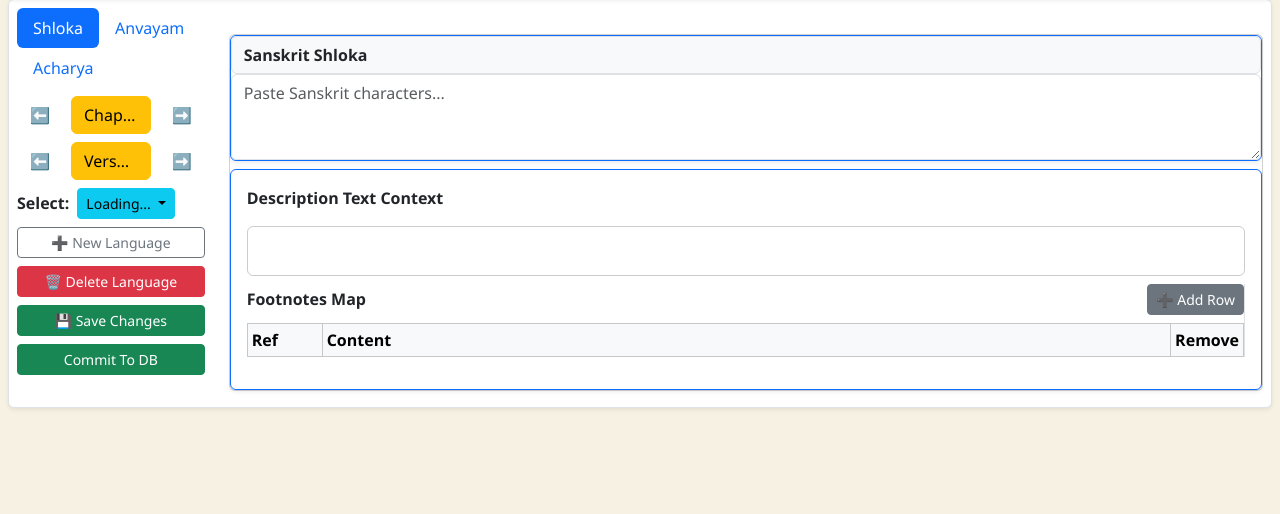
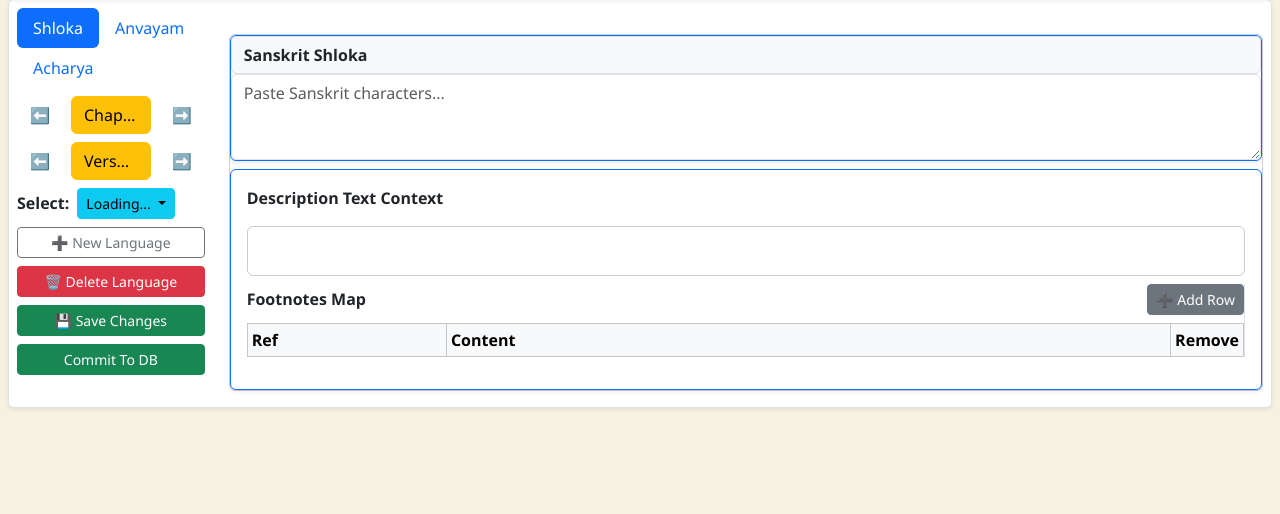
Before and after one commit to rajaraghunathan/gitaapp, a Flask app: template gita_app/templates/admin.html in a window 1280 px wide. Shown: the part 130-644 px from the top of the page. Run offline with Flask 3, Linux system fonts and the light colour scheme; the template is opened without the code that fills it, so the values that code supplies are empty; parts of the project's set-up code (start-up, migrations or seed data) failed here and were passed over; some libraries are stand-ins or nearby versions.

Commit message:
Some CSS improvements

```diff
--- a/gita_app/templates/admin.html
+++ b/gita_app/templates/admin.html
@@ -132,7 +132,7 @@
                                                 </div>
                                                 <table class="table table-sm table-bordered">
                                                     <thead class="table-light">
-                                                        <tr><th style="width: 75px;">Ref</th><th>Content</th><th style="width: 50px;">Remove</th></tr>
+                                                        <tr><th style="width: 20%;">Ref</th><th>Content</th><th style="width: 5%;">Remove</th></tr>
                                                     </thead>
                                                     <tbody id="footnotes-table-body"></tbody>
                                                 </table>
@@ -151,7 +151,7 @@
                                     </div>
                                     <table class="table table-sm table-bordered">
                                         <thead class="table-light">
-                                            <tr><th style="width: 200px;">Speaker</th><th>Url</th><th style="width: 50px;">Remove</th></tr>
+                                            <tr><th style="width: 30%;">Speaker</th><th>Url</th><th style="width: 5%;">Remove</th></tr>
                                         </thead>
                                         <tbody id="youTube-table-body"></tbody>
                                     </table>
@@ -166,7 +166,7 @@
                                     <div style="max-height: 300px; overflow-y: auto;">
                                         <table class="table table-sm table-bordered" >
                                         <thead class="table-light">
-                                            <tr><th style="width: 200px;">Sanskrit (sa)</th><th id="anvayam-th">Translation (en)</th><th style="width: 50px;">Remove</th></tr>
+                                            <tr><th style="width: 40%;">Sanskrit (sa)</th><th id="anvayam-th">Translation (en)</th><th style="width: 5%;">Remove</th></tr>
                                         </thead>
                                         <tbody id="anvayam-table-body"></tbody>
                                     </table>
--- a/gita_app/templates/base.html
+++ b/gita_app/templates/base.html
@@ -8,6 +8,7 @@
     <link rel="icon" href="data:,">
     <link href="https://cdn.jsdelivr.net/npm/bootstrap@5.3.8/dist/css/bootstrap.min.css" rel="stylesheet" integrity="sha384-sRIl4kxILFvY47J16cr9ZwB07vP4J8+LH7qKQnuqkuIAvNWLzeN8tE5YBujZqJLB" crossorigin="anonymous">
     <link rel="stylesheet" href="{{ url_for('static', filename='css/gita_base.css') }}">
+    <link rel="icon" href="{{ url_for('static', filename='profile_pics/favicon.ico') }}">
     {% block extra_css %}{% endblock %}
 </head>
 <body>
```
Also changed, not shown: gita_app/static/profile_pics/favicon.ico (added).
